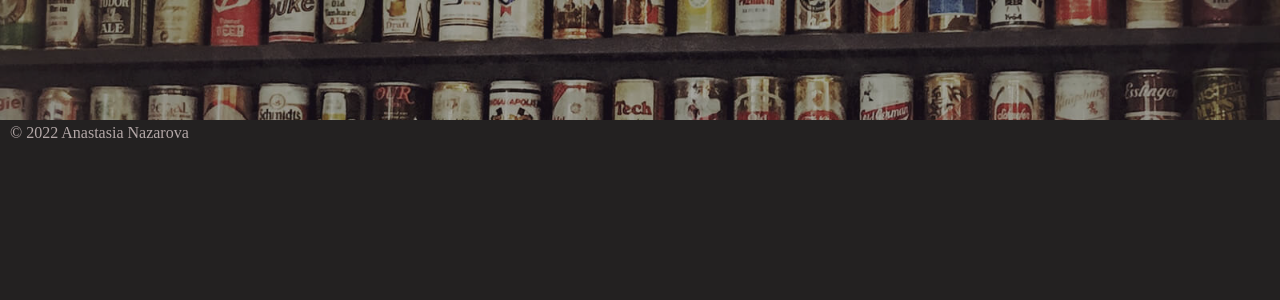
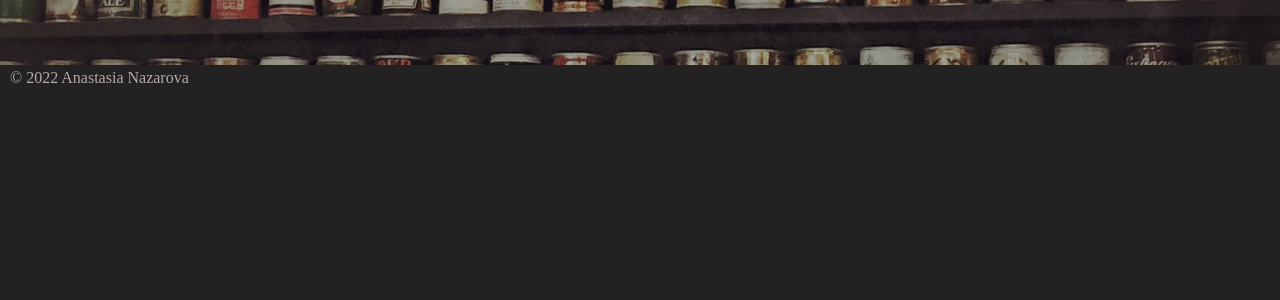
Before and after one commit to HappyWrites/RandomBeer, a Vue app: page / in a window 1280 px wide. Shown: the top 300 px of the page. Built offline with nearby package versions, Linux system fonts and the light colour scheme.

Commit message:
bag layout

```diff
--- a/src/components/TheHeader.vue
+++ b/src/components/TheHeader.vue
@@ -16,7 +16,7 @@
 
 @media screen and (min-width: 620px) {
   .header__logo {
-    height: 120px;
+    max-height: 120px;
   }
 }
 </style>
```
Also changed, not shown: 7 other files (tests, documents, lock files or other folders).
